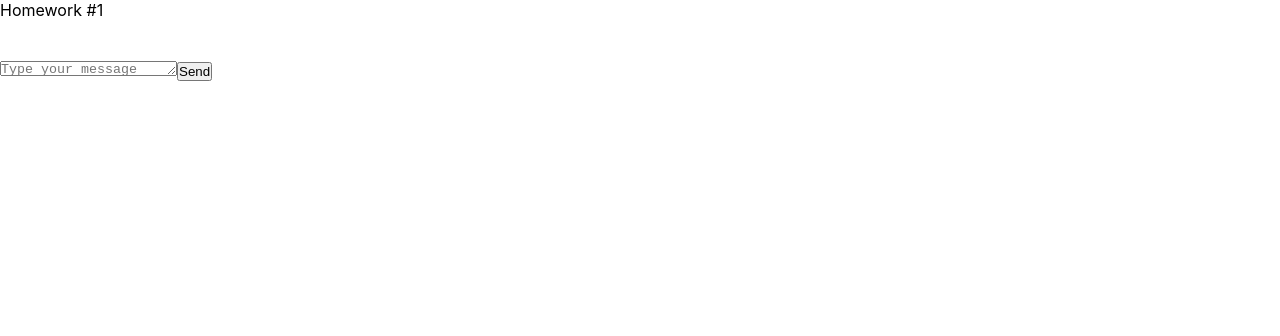
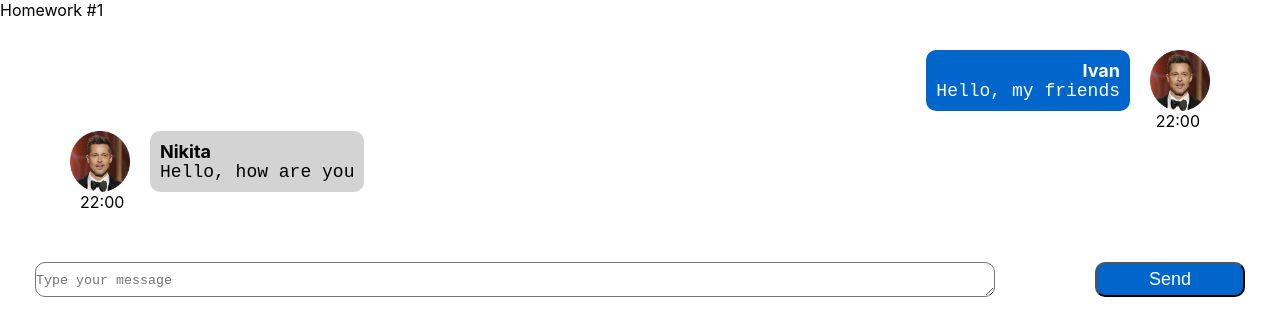
Before and after one commit to Troan89/hws2, a React (Create React App) app: page / in a window 1280 px wide. Shown: the top 336 px of the page. Built offline with nearby package versions, Linux system fonts and the light colour scheme.

Commit message:
Стилизация сообщений и типизация

```diff
--- a/package.json
+++ b/package.json
@@ -1,6 +1,6 @@
 {
   "name": "hws2",
-  "homepage": "http://IgnatZakalinsky.github.io/hws2",
+  "homepage": "https://github.com/Troan89/hws2",
   "version": "0.1.0",
   "private": true,
   "dependencies": {
--- a/src/s2-homeworks/hw01/HW1.tsx
+++ b/src/s2-homeworks/hw01/HW1.tsx
@@ -14,17 +14,31 @@ import avatar from './avatar.png'
 * */
 
 // нужно создать правильный тип вместо any
-export type MessageType = any
+
+export type MessagesType ={
+    text: string,
+    time: string
+}
+export type UserType ={
+    avatar: string,
+    name: string
+}
+
+export type MessageType = {
+    id: number,
+    user: UserType
+    message: MessagesType
+}
 
 // структуру объекта не менять
 export const message0: MessageType = {
     id: 0,
     user: {
         avatar: avatar, // можно менять
-        name: 'Some Name',  // можно менять
+        name: 'Ivan',  // можно менять
     },
     message: {
-        text: 'some textsome textsome textsome textsome textsome textsome text', // можно менять
+        text: 'Hello, my friends', // можно менять
         time: '22:00', // можно менять
     },
 }
@@ -32,10 +46,10 @@ export const friendMessage0: MessageType = {
     id: 100,
     user: {
         avatar: avatar, // можно менять
-        name: 'Friend Name', // можно менять
+        name: 'Nikita', // можно менять
     },
     message: {
-        text: 'зеркальное сообщение для тренировки css', // можно менять
+        text: 'Hello, how are you', // можно менять
         time: '22:00', // можно менять
     },
 }
--- a/src/s2-homeworks/hw01/friend-message/FriendMessage.module.css
+++ b/src/s2-homeworks/hw01/friend-message/FriendMessage.module.css
@@ -3,15 +3,25 @@
 }
 
 .friendImageAndText {
-
+    display: flex;
+    flex-direction: row;
+    margin-left: 70px;
 }
 
 .friendImageAndText img {
-
+    width: 60px;
 }
 
 .friendText {
-
+    display: flex;
+    align-items: flex-start;
+    flex-direction: column;
+    justify-content: flex-end;
+    margin-left: 20px;
+    padding: 10px;
+    background-color: lightgray;
+    border-radius: 10px;
+    font-size: 18px;
 }
 
 .friendText:after {
@@ -19,13 +29,16 @@
 }
 
 .friendName {
-
+    font-weight:bold;
+    color: black;
 }
 
 .friendMessageText {
-
+    color: black;
 }
 
 .friendTime {
-
+    display: flex;
+    justify-content: left;
+    margin-left: 80px;
 }
--- a/src/s2-homeworks/hw01/friend-message/FriendMessage.tsx
+++ b/src/s2-homeworks/hw01/friend-message/FriendMessage.tsx
@@ -1,8 +1,25 @@
 import React from 'react'
 import s from './FriendMessage.module.css'
+import avatar from "../avatar.png";
+import {MessageType} from "../HW1";
 
 // создать тип вместо any и отобразить приходящие данные
-const FriendMessage = (props: any) => {
+
+type FriendMessage = {
+    message: {
+        id: number,
+        user: {
+            avatar: string,
+            name: string,
+        },
+        message: {
+            text: string,
+            time: string,
+        },
+    }
+}
+
+const FriendMessage: React.FC<FriendMessage> = (props) => {
     return (
         <div
             id={'hw1-friend-message-' + props.message.id}
@@ -11,16 +28,14 @@ const FriendMessage = (props: any) => {
             <div className={s.friendImageAndText}>
                 <img
                     id={'hw1-friend-avatar-' + props.message.id}
-                    // создаёт студент
-
-                    //
+                    src={props.message.user.avatar}
                 />
                 <div className={s.friendText}>
                     <div
                         id={'hw1-friend-name-' + props.message.id}
                         className={s.friendName}
                     >
-                        {/*создаёт студент*/}
+                        {props.message.user.name}
 
                         {/**/}
                     </div>
@@ -28,7 +43,7 @@ const FriendMessage = (props: any) => {
                         id={'hw1-friend-text-' + props.message.id}
                         className={s.friendMessageText}
                     >
-                        {/*создаёт студент*/}
+                        {props.message.message.text}
 
                         {/**/}
                     </pre>
@@ -38,7 +53,7 @@ const FriendMessage = (props: any) => {
                 id={'hw1-friend-time-' + props.message.id}
                 className={s.friendTime}
             >
-                {/*создаёт студент*/}
+                {props.message.message.time}
 
                 {/**/}
             </div>
--- a/src/s2-homeworks/hw01/message-sender/MessageSender.module.css
+++ b/src/s2-homeworks/hw01/message-sender/MessageSender.module.css
@@ -1,13 +1,26 @@
 .sendForm {
-
+    display: flex;
+    justify-content: center;
 }
 
 .textarea {
+    margin-top: 50px;
+    border-radius: 10px;
+    width: 75%;
+    line-height: 35px;
+    overflow:hidden;
 
 }
 
 .button {
-
+    width: 150px;
+    border-radius: 10px;
+    background-color: #0066cc;
+    height: 35px;
+    margin-top: 50px;
+    margin-left: 100px;
+    color: white;
+    font-size: 18px;
 }
 
 .button:hover {
--- a/src/s2-homeworks/hw01/message/Message.module.css
+++ b/src/s2-homeworks/hw01/message/Message.module.css
@@ -1,17 +1,27 @@
 .message {
-
+ margin-top: 30px;
 }
 
 .imageAndText {
-
+    display: flex;
+    flex-direction: row-reverse;
+    margin-right: 70px;
 }
 
 .imageAndText img {
-
+    width: 60px;
 }
 
 .text {
-
+    display: flex;
+    align-items: flex-end;
+    flex-direction: column;
+    justify-content: flex-end;
+    margin-right: 20px;
+    padding: 10px;
+    background-color: #0066cc;
+    border-radius: 10px;
+    font-size: 18px;
 }
 
 .text:after {
@@ -19,13 +29,16 @@
 }
 
 .name {
-
+    font-weight:bold;
+    color: white;
 }
 
 .messageText {
-
+    color: white;
 }
 
 .time {
-
+    display: flex;
+    justify-content: right;
+    margin-right: 80px;
 }
--- a/src/s2-homeworks/hw01/message/Message.tsx
+++ b/src/s2-homeworks/hw01/message/Message.tsx
@@ -1,37 +1,37 @@
 import React from 'react'
 import s from './Message.module.css'
+import {MessagesType, UserType} from "../HW1";
 
 // нужно создать правильный тип вместо any
-export type MessagePropsType = any
+
+export type MessagePropsType = {
+    message: {
+        id: number,
+        user: UserType
+        message:MessagesType
+    }
+}
 
 // нужно отобразить приходящие данные
-const Message = (props: MessagePropsType) => {
+const Message: React.FC<MessagePropsType>  = (props) => {
     return (
         <div id={'hw1-message-' + props.message.id} className={s.message}>
             <div className={s.imageAndText}>
                 <img
                     id={'hw1-avatar-' + props.message.id}
-                    // создаёт студент
-
-                    //
+                    src={props.message.user.avatar}
                 />
                 <div className={s.text}>
                     <div id={'hw1-name-' + props.message.id} className={s.name}>
-                        {/*создаёт студент*/}
-
-                        {/**/}
+                        {props.message.user.name}
                     </div>
                     <pre id={'hw1-text-' + props.message.id} className={s.messageText}>
-                        {/*создаёт студент*/}
-
-                        {/**/}
+                        {props.message.message.text}
                     </pre>
                 </div>
             </div>
             <div id={'hw1-time-' + props.message.id} className={s.time}>
-                {/*создаёт студент*/}
-
-                {/**/}
+                {props.message.message.time}
             </div>
         </div>
     )
```
